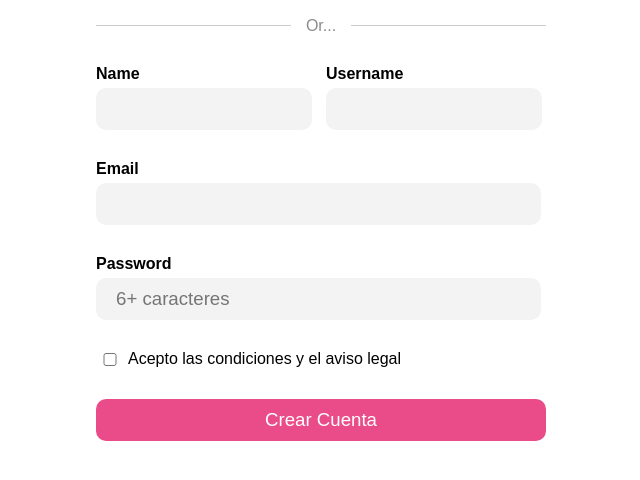
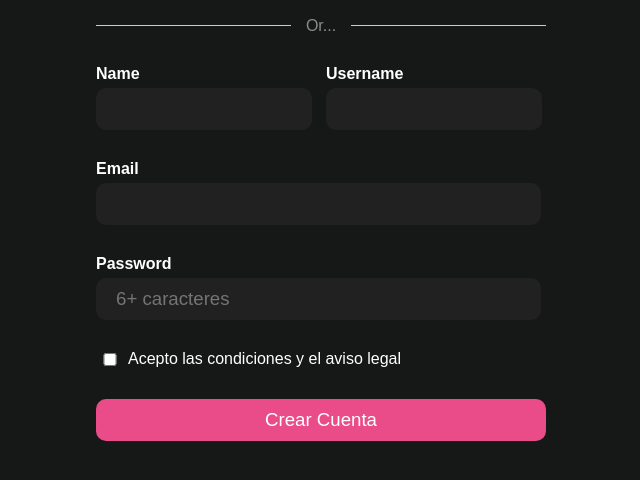
Before and after one commit to carlos0318/Open-Bootcamp, a plain HTML site: page HTMLyCSS/07-Formularios/index.html in a window 1280 px wide. Shown: the part 150-630 px from the top of the page, without its empty margins (319-959 px from the left). Drawn offline with Linux system fonts and the light colour scheme.

Commit message:
style: modo oscuro

```diff
--- a/HTMLyCSS/07-Formularios/style.css
+++ b/HTMLyCSS/07-Formularios/style.css
@@ -2,6 +2,11 @@
 
 * {
     font-family: 'Ubuntu', sans-serif;
+}
+
+body {
+    background-color: #161717;
+    color: white;
 }
 
 .container {
@@ -109,7 +114,7 @@ label span {
 
 .section-inputs label input {
     width: 80%;
-    background-color: #f3f3f4;
+    background-color: #212121;
     border: none;
     padding: 10px 20px;
     border-radius: 10px;
@@ -119,7 +124,7 @@ label span {
 
 label input {
     width: 90%;
-    background-color: #f3f3f4;
+    background-color: #212121;
     border: none;
     padding: 10px 20px;
     border-radius: 10px;
@@ -129,13 +134,13 @@ label input {
 }
 
 label input:hover {
-    background-color: white;
+    background-color: #454045;
     border: solid 1px #f3f3f4;
     box-shadow: 0 0 4px #eb50ff4f;
 }
 
 label input:focus {
-    background-color: white;
+    background-color: #454045;
     border: solid 1px #f3f3f4;
     box-shadow: 0 0 4px #eb50ff4f;
 }
```
